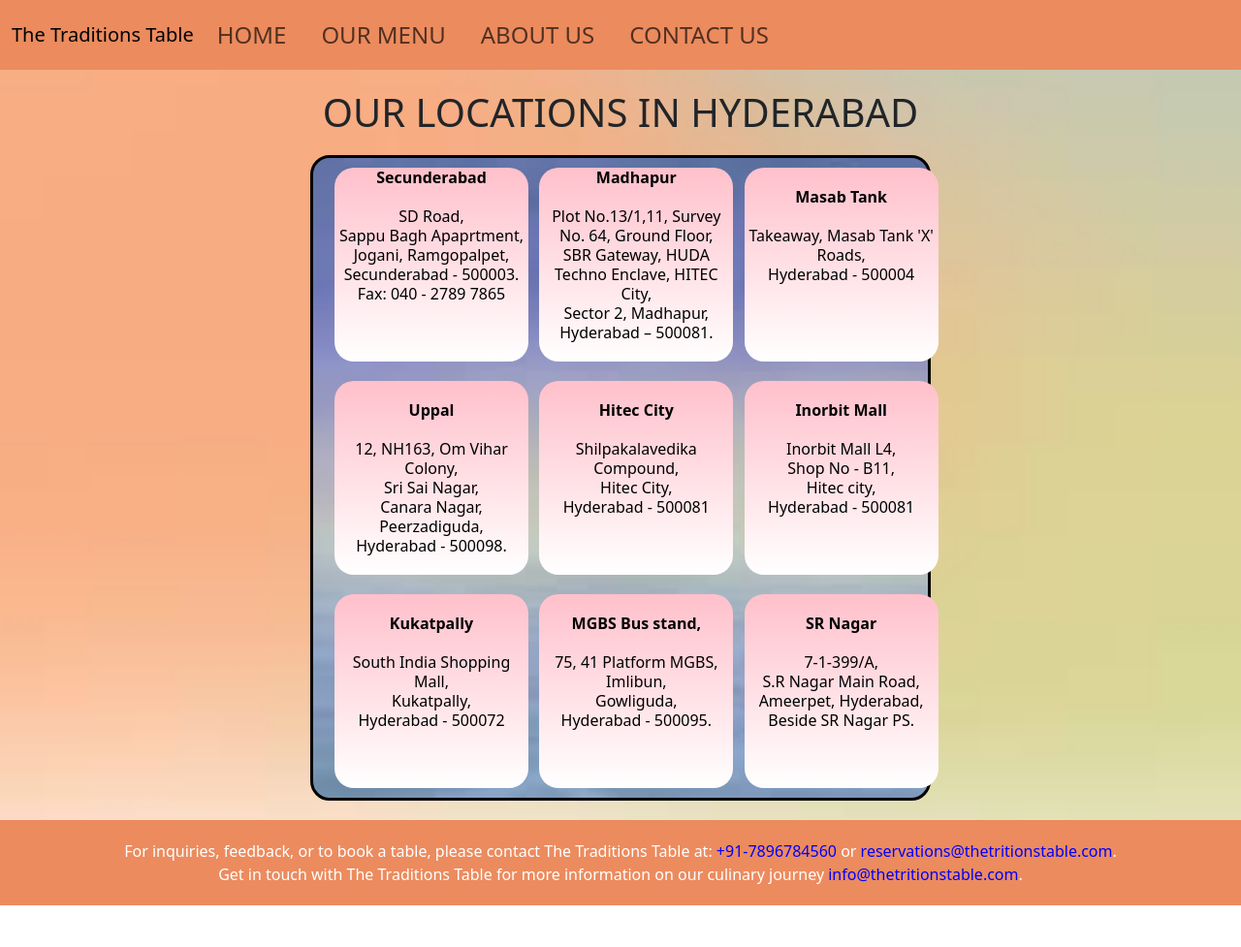
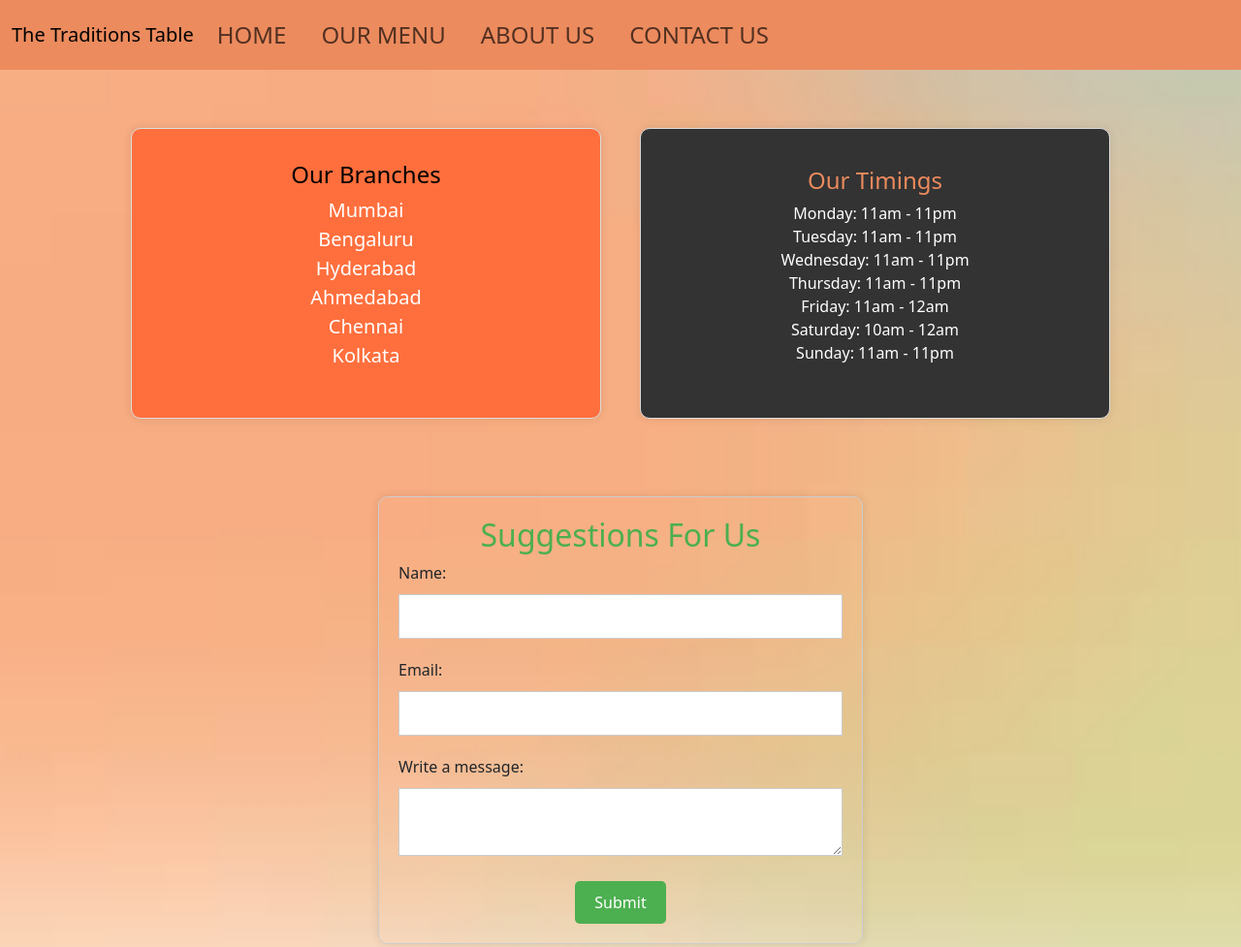
Before and after one commit to Gowtham-Raju-333/project-1, a plain HTML site: page contact.html in a window 1280 px wide. Shown: the top 977 px of the page at 97% size. Before the commit the page ends 934 px from the top, so only its background shows below. Drawn offline with nearby package versions, Linux system fonts and the light colour scheme.

Commit message:
Update contact.html

```diff
--- a/contact.html
+++ b/contact.html
@@ -11,32 +11,8 @@
       background-repeat: no-repeat;
       background-size: cover;
     }
-    .container {
-      background-image: url('f9.jpg');
-      background-repeat: no-repeat;
-      background-size: cover;
-      margin-left: 25%;
-      margin-bottom: 20px;
-      text-align: center;
-      display: flex;
-      width: 50%;
-      height: auto;
-      flex-wrap: wrap;
-      justify-content: center;
-      align-items: center;
-      align-content: center;
-      border: solid black;
-      border-radius: 20px;
-    }
-    .location {
-      margin-top: 20%;
-      width: 200px;
-      height: 200px;
-      background: linear-gradient(pink, white);
-      color: black;
-      line-height: 20px;
-      margin: 10px;
-      border-radius: 20px;
+    ul li{
+        font-size: 20px;
     }
     .nav-link:hover {
   color: #ffffff;
@@ -53,6 +29,81 @@
   padding: 10px 20px;
   margin-right: 20px;
 }
+.contact-section {
+            margin-top: 20px;
+            padding: 40px 0;
+        }
+.contact-info, .store-hours {
+            padding: 20px;
+            border-radius: 5px;
+        }
+.contact-info {
+            margin-right: 40px;
+            margin-bottom: 10px;
+            background-color: #FF6F3D;
+            color: white;
+        }
+.store-hours {
+            background-color: #333;
+            color: white;
+        }
+.contact-form .form-control {
+            margin-bottom: 15px;
+        }
+.contact-form button {
+            background-color: #FF6F3D;
+            color: white;
+            border: none;
+            margin: auto;
+        }
+  .info-box {
+  padding: 20px;
+  border: 1px solid #ddd;
+  border-radius: 10px;
+  box-shadow: 0 0 10px rgba(0, 0, 0, 0.1);
+  margin-bottom: 20px;
+  display: flex;
+  flex-direction: column;
+  justify-content: center;
+  text-align: center;
+  height: 300px;
+}
+form {
+  max-width: 500px;
+  margin: 20px auto;
+  padding: 20px;
+  border: 1px solid #ccc;
+  border-radius: 10px;
+  box-shadow: 0 0 10px rgba(0, 0, 0, 0.1);
+}
+
+label {
+  display: block;
+  margin-bottom: 10px;
+}
+
+input, textarea {
+  width: 100%;
+  padding: 10px;
+  margin-bottom: 20px;
+  border: 1px solid #ccc;
+}
+
+button[type="submit"] {
+  background-color: #4CAF50;
+  color: #fff;
+  padding: 10px 20px;
+  border: none;
+  display: block;
+  margin: 0 auto;
+  border-radius: 5px;
+  cursor: pointer;
+}
+
+button[type="submit"]:hover {
+  background-color: #3e8e41;
+}
+
   </style>
 </head>
 <body>
@@ -80,77 +131,40 @@
         </div>
       </div>
   </nav>
-  <h1 class="text-center" style="margin: 20px auto 20px auto;">OUR LOCATIONS IN HYDERABAD</h1>
-  <div class="container">
-    <div class="row">
-      <div class="col-md-4">
-        <div class="location">
-          <b>Secunderabad</b>
-          <br>
-          <br>
-          SD Road,
-          <br>
-          Sappu Bagh Apaprtment,
-          <br>
-          Jogani, Ramgopalpet,
-          <br>
-          Secunderabad - 500003.
-          <br>
-          Fax: 040 - 2789 7865
+  <div class="container contact-section">
+    <div class="row justify-content-center">
+        <div class="col-md-5 contact-info info-box">
+            <h4 style="color: black;">Our Branches</h5>
+            <ul class="list-unstyled">
+                <li>Mumbai</li>
+                <li>Bengaluru</li>
+                <li>Hyderabad</li>
+                <li>Ahmedabad</li>
+                <li>Chennai</li>
+                <li>Kolkata</li>
+              </ul>
+
         </div>
-      </div>
-      <div class="col-md-4">
-        <div class="location">
-          <b>Madhapur</b>
-          <br>
-          <br>
-          Plot No.13/1,11, Survey No. 64, Ground Floor,
-          <br>
-          SBR Gateway, HUDA Techno Enclave, HITEC City,
-          <br>
-          Sector 2, Madhapur, Hyderabad – 500081.
-        </div></div>
-        <div class="col-md-4">
-        <div class="location"><br><b>Masab Tank</b><br><br> Takeaway,
-            Masab Tank 'X' Roads,<br>
-            Hyderabad - 500004<br></div></div></div>
-        <div class="row">
-        <div class="col-md-4">
-        <div class="location"><br><b>Uppal</b><br><br>
-            12, NH163,
-            Om Vihar Colony,<br>
-            Sri Sai Nagar,<br>
-            Canara Nagar,<br> Peerzadiguda,<br>
-            Hyderabad - 500098.</div></div>
-        <div class="col-md-4">
-        <div class="location"><br><b>Hitec City</b><br><br>
-            Shilpakalavedika Compound,<br>
-            Hitec City,<br>
-            Hyderabad - 500081</div></div>
-        <div class="col-md-4">
-        <div class="location"><br><b>Inorbit Mall</b><br><br>
-            Inorbit Mall
-            L4,<br> Shop No - B11,<br>
-            Hitec city,<br>
-            Hyderabad - 500081</div></div></div>
-        <div class="row">
-        <div class="col-md-4">
-        <div class="location"><br><b>Kukatpally</b><br><br>
-            South India Shopping Mall,<br>
-            Kukatpally,<br>
-            Hyderabad - 500072<br></div></div>
-        <div class="col-md-4">
-        <div class="location"><br><b>MGBS
-            Bus stand,</b><br><br> 75, 41 Platform MGBS,<br>
-            Imlibun,<br> Gowliguda,<br>
-            Hyderabad - 500095.</div></div>
-        <div class="col-md-4">
-        <div class="location"><br><b>SR Nagar</b><br><br>
-            7-1-399/A,<br>
-            S.R Nagar Main Road,<br>
-            Ameerpet, Hyderabad,<br>
-            Beside SR Nagar PS.</div></div>
+        <div class="col-md-5 store-hours info-box">
+            <h4 style="color: #ec8b5e;">Our Timings</h5>
+            <p>Monday: 11am - 11pm<br>Tuesday: 11am - 11pm<br>Wednesday: 11am - 11pm<br>Thursday: 11am - 11pm<br>Friday: 11am - 12am<br>Saturday: 10am - 12am<br>Sunday: 11am - 11pm</p>
+        </div>
     </div></div>
+    <form>
+      <h2 style="text-align: center; color: #4CAF50;">Suggestions For Us</h2>
+      <label for="name">Name:</label>
+      <input type="text" id="name" name="name" required>
+
+      <label for="email">Email:</label>
+      <input type="email" id="email" name="email" required>
+
+      <label for="message">Write a message:</label>
+      <textarea id="message" name="message" required></textarea>
+
+      <button type="submit">Submit</button>
+    </form>
+    <br><br>
+
         <footer class="footer">
             For inquiries, feedback, or to book a table, please contact The Traditions Table at:
             <span style="color: blue;">+91-7896784560</span> or
```
